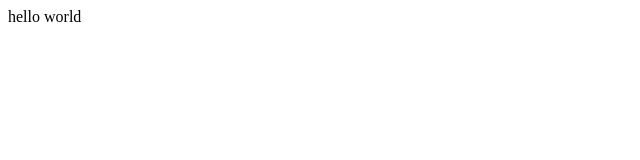
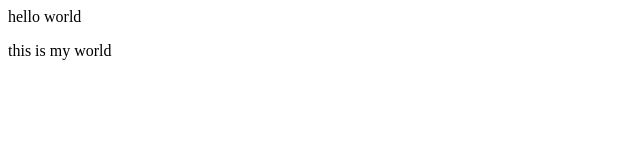
Before and after one commit to rajugoud725/localrepo, a plain HTML site: page index.html in a window 1280 px wide. Shown: the full height of the page, 0-640 px from the left. Drawn offline with Linux system fonts and the light colour scheme.

Commit message:
new branch created

```diff
--- a/index.html
+++ b/index.html
@@ -1 +1,2 @@
 <p>hello world</p>
+<p>this is my world</p>
```
